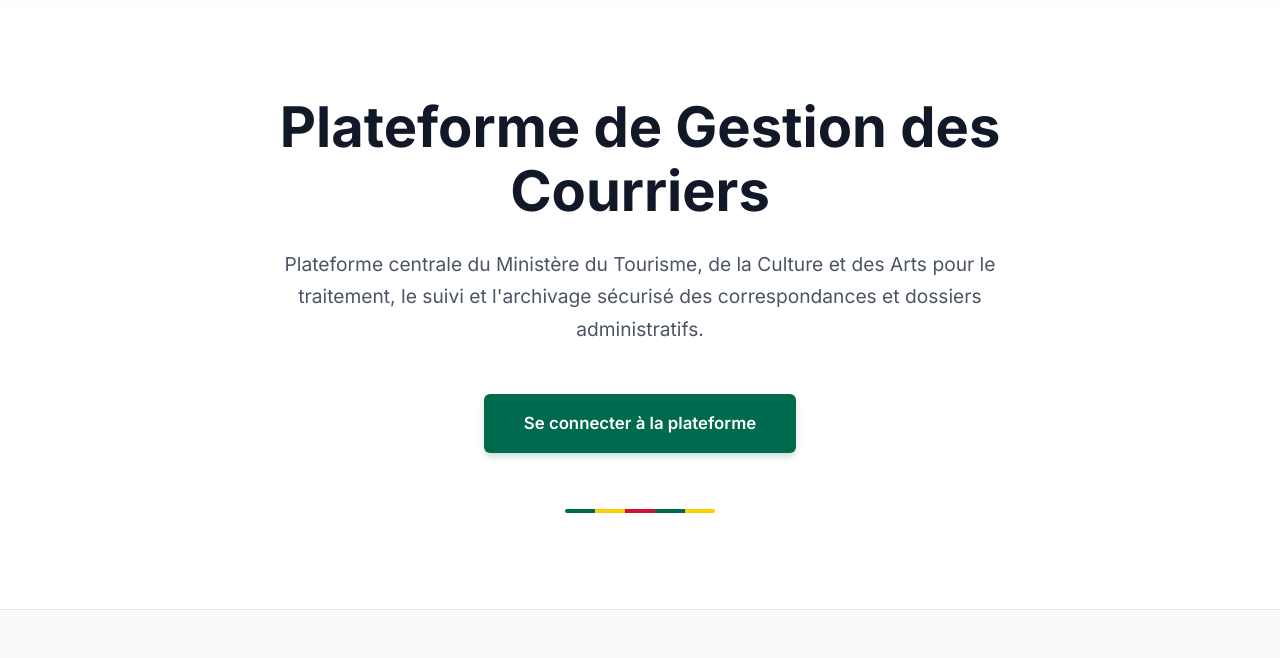
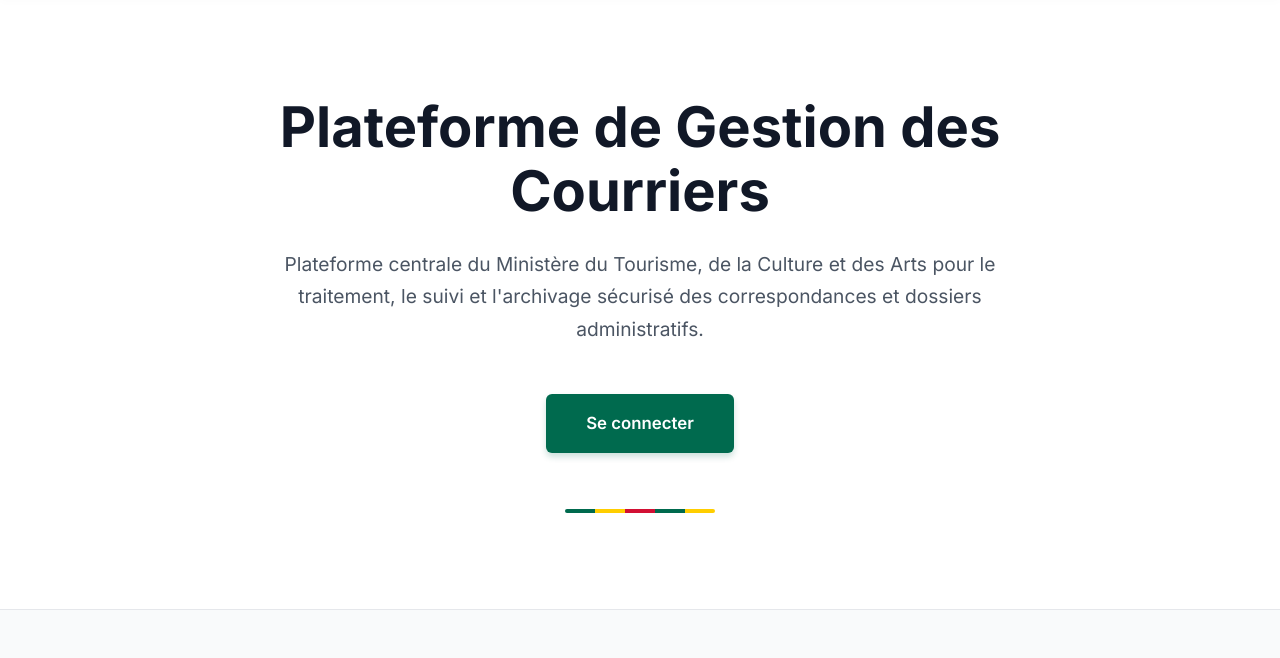
Before and after one commit to Gloriamdk/COURRIER, a Django app: page / in a window 1280 px wide. Shown: the part 91-749 px from the top of the page. Run offline with Django 5.2, Linux system fonts and the light colour scheme; data that the repository does not hold is empty.

Commit message:
correction

```diff
--- a/templates/landing.html
+++ b/templates/landing.html
@@ -342,7 +342,7 @@
                 </a>
                 {% else %}
                 <a href="{% url 'login' %}" class="btn-primary">
-                    Se connecter à la plateforme
+                    Se connecter
                 </a>
                 {% endif %}
             </div>
```
